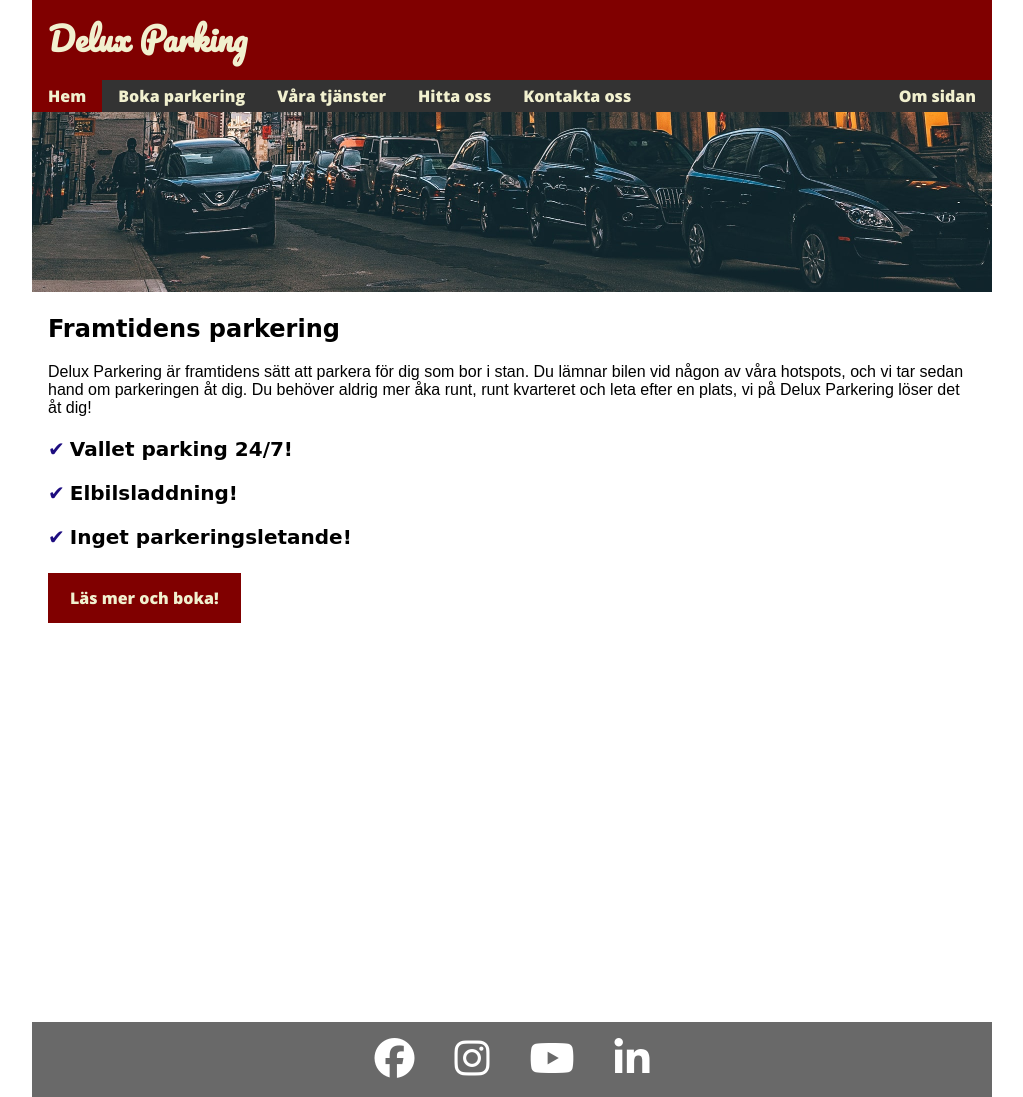
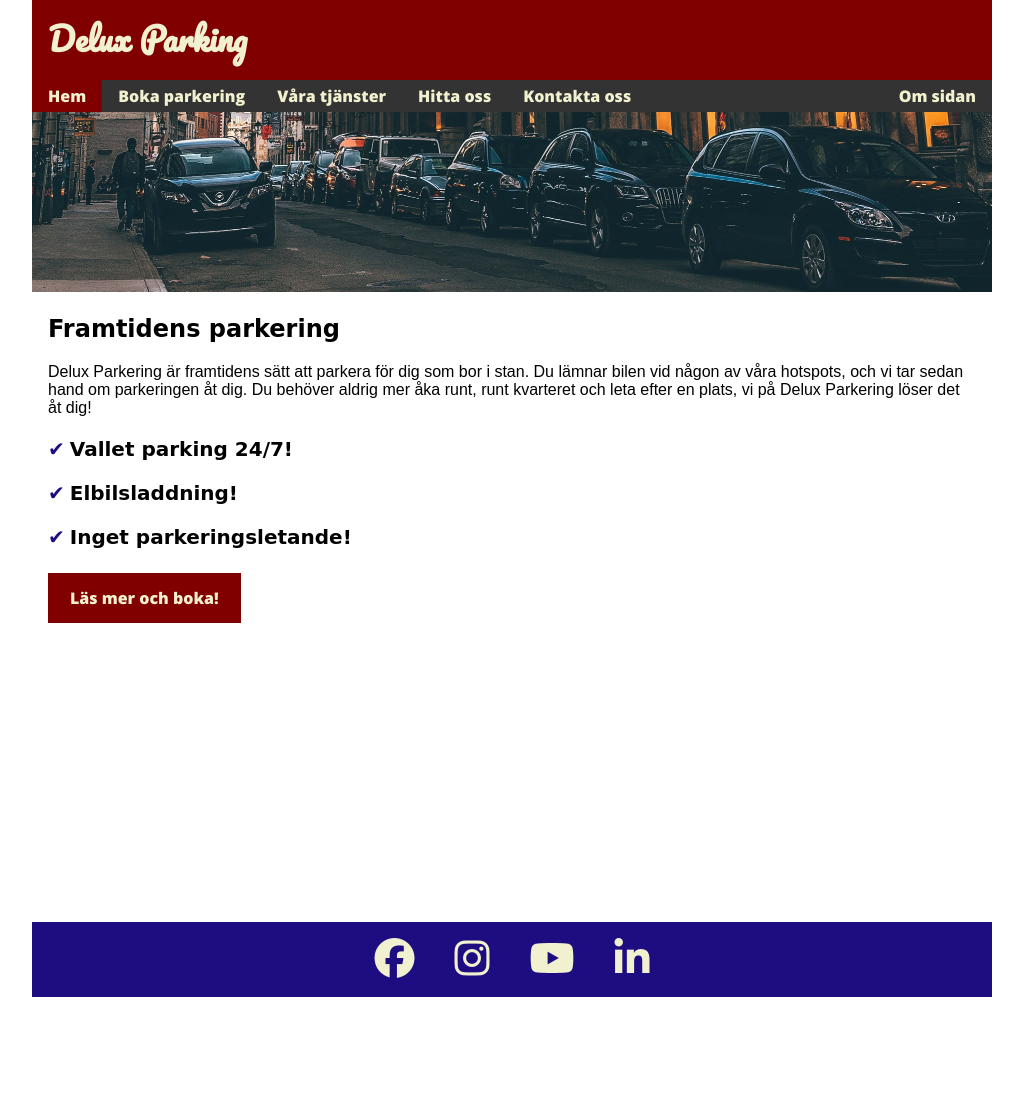
Before and after one commit to Anderzzon/Delux-Parkering, a plain HTML site: page index.html in a window 1280 px wide. Shown: the whole page, without its empty margins (128-1151 px from the left). After the commit the page ends 997 px from the top, so only its background shows below. Drawn offline with nearby package versions, Linux system fonts and the light colour scheme; a web font is replaced by a local one.

Commit message:
Comments and small styling fixes
- Changed colors on some elements
- Fixed styling of css-file and added som comments.
- Cleanup in html documents

```diff
--- a/main.css
+++ b/main.css
@@ -7,18 +7,16 @@ body {
     height:100%;}
 
 .header {
-    /*background-color: dimgray;*/
     background-color: #800000;
         height: 10vh;}
 
 .content {
     min-height: calc(100vh - 90px); /*Places footer at bottom*/
-    padding-bottom: 200px;
+    padding-bottom: 100px;
     }
 
 .footer {
-
-    background-color: dimgray;
+    background-color: #1d0d80;
     }
 
 h1 {
@@ -31,14 +29,12 @@ h1 {
 .contentimage, .contentimagesmall {
     width: 100%
 }
-
-@media screen and (max-width: 726px) {
+@media screen and (max-width: 726px) { /*Image for mobiles*/
     .contentimage {display: none}
 }
-@media screen and (min-width: 726px) {
+@media screen and (min-width: 726px) { /*Image for desktop*/
     .contentimagesmall {display: none}
 }
-
 
 .header a {
     text-decoration: none;}  /*Remove link styling on logo*/
@@ -53,6 +49,7 @@ th, td {
 p, table, form, ul {font-family: 'Arial', sans-serif;
             padding: 0px 16px 0px 16px;
         }
+
 h2, h3{font-family: 'Saira Stencil One', cursive;
             padding: 0px 16px 0px 16px;
         }
@@ -61,19 +58,19 @@ h2, h3{font-family: 'Saira Stencil One', cursive;
     margin-left: 16px;
 }
 
-.checkmark {
+.checkmark /*Checkmark on starter page*/ {
     font-size: 20px;
     margin-right: 5px;
     color: #1d0d80;
     text-decoration: none;
 }
-.usp {
+
+.usp /*Usps on starter page*/{
     font-size: 20px;
     margin-left: 0
 }
 
-/*--------------map-------------------*/
-
+/*--------------map on hitta-oss.html-------------------*/
 .map{
     overflow:hidden;
     padding-bottom:56.25%;
@@ -88,10 +85,9 @@ h2, h3{font-family: 'Saira Stencil One', cursive;
     width:100%;
     position:absolute;
 }
+
 /*--------------form--------------------*/
-
-/* Style inputs, select elements and textareas */
-
+/* Style inputs, select elements and textareas: */
 input[type=text], input[type=tel], input[type=email], select, textarea{
     width: 100%;
     padding: 12px;
@@ -146,7 +142,6 @@ input[type=submit] {
   .col-25, .col-75, input[type=submit] {
     width: 100%;
     margin-top: 10;
-
   }
 }
 
@@ -185,9 +180,6 @@ ul.topnav li.right {float: right;}
 }
 
 /*-------------Button on starter page-------------*/
-
-
-
 .button {
   font-family: 'Open Sans', sans-serif; font-weight: 600;
   border: none;
@@ -207,14 +199,12 @@ ul.topnav li.right {float: right;}
   color: #f1f0cf;
   border: 2px solid #800000;
 }
-
 .button1:hover {
   background-color: white;
   color: black;
 }
 
 /*----------social links in footer-----------*/
-
 .social {
     list-style-type: none;
     margin: 0;
@@ -229,9 +219,9 @@ ul.social li {
     margin: 5px 10px;
     font-size: 40px;
     padding: 10px 10px;
-    color: white;
+    color: #f1f0cf;
     border-radius: 50%;
 }
 
 
-/*Thanks to w3schools.com and ource ostraining.com for some of the code*/
+/*Thanks to w3schools.com and ostraining.com*/
```
Also changed, not shown: boka-parkering.html (+5 -25 lines), hitta-oss.html (+5 -18 lines), index.html (+1 -8 lines), kontakta-oss.html (+5 -20 lines), om-sidan.html (+0 -13 lines), vara-tjanster.html (+2 -14 lines).
